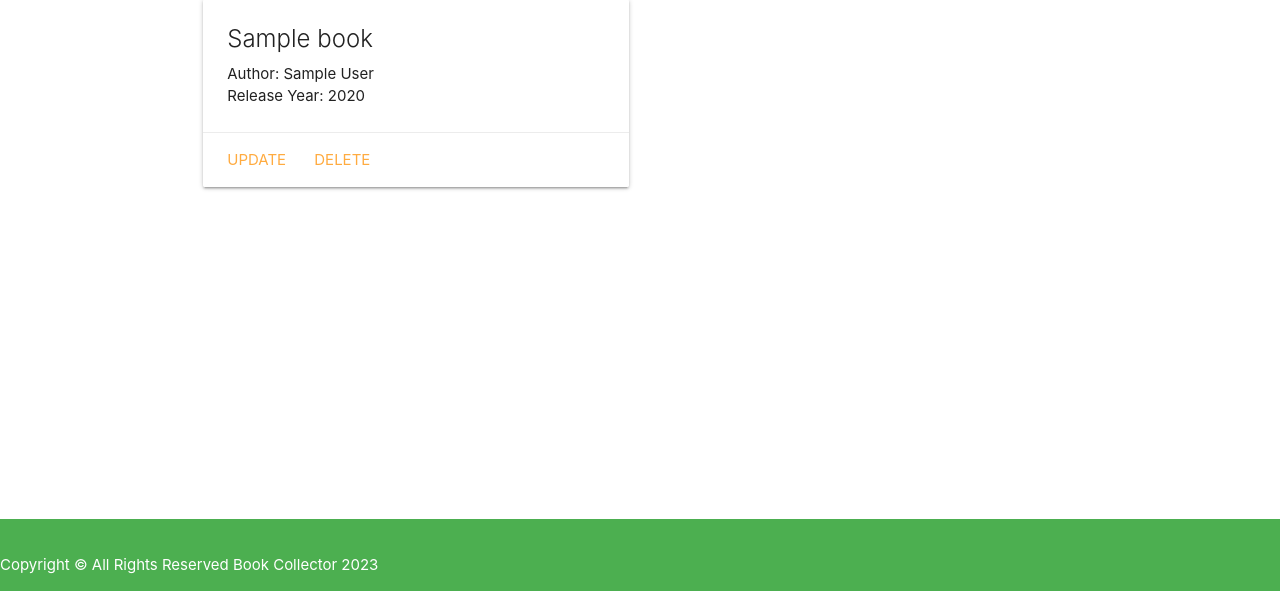
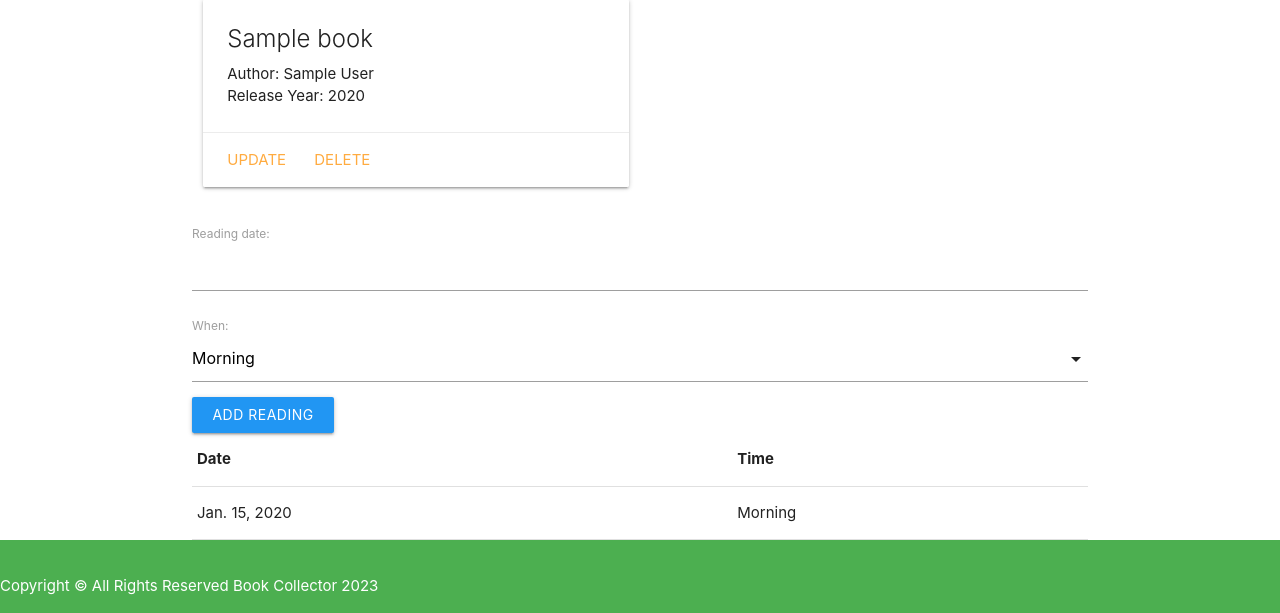
Before and after one commit to SophieDelice/BookCollector, a Django app: page /books/1/ in a window 1280 px wide. Shown: the part 209-822 px from the top of the page. Before the commit the page ends 800 px from the top, so only its background shows below. Run offline with Django 4.2, Linux system fonts and the light colour scheme; a user stored in the database is signed in; tables that the repository leaves empty hold one stand-in row (values such as "Sample post").

```diff
--- a/main_app/admin.py
+++ b/main_app/admin.py
@@ -1,6 +1,7 @@
 from django.contrib import admin
 
 # Register your models here.
-from .models import Book
+from .models import Book, Reading
 
 admin.site.register(Book)
+admin.site.register(Reading)
--- /dev/null
+++ b/main_app/forms.py
@@ -0,0 +1,7 @@
+from django.forms import ModelForm
+from .models import Reading
+
+class ReadingForm(ModelForm):
+    class Meta:
+        model = Reading
+        fields = ('date', 'time')
--- a/main_app/models.py
+++ b/main_app/models.py
@@ -10,11 +10,11 @@ class Book(models.Model):
     user = models.ForeignKey(User, on_delete=models.CASCADE)
 
 
-def __str__(self):
-    return self.title
+    def __str__(self):
+        return self.title
 
-def get_absolute_url(self):
-    return reverse ('books_detail', kwargs={'book_id': self.id})
+    def get_absolute_url(self):
+        return reverse ('books_detail', kwargs={'book_id': self.id})
 
 class Reading(models.Model):
     TIMES = (
@@ -22,5 +22,11 @@ class Reading(models.Model):
         ('A', 'Afternoon'),
         ('E', 'Evening'),
     )
-    date = models.DateField()
-    time = models.CharField(max_length=1, choices=TIMES, default=TIMES[0][0])
+    date = models.DateField('reading date')
+    time = models.CharField(max_length=1, choices=TIMES, default=TIMES[0][0], verbose_name = 'When')
+    book = models.ForeignKey(Book, on_delete=models.CASCADE)
+
+    def  __str__(self):
+        return f"{self.get_time_display()} on {self.date}"
+    class Meta:
+        ordering = '-date',
--- a/main_app/templates/base.html
+++ b/main_app/templates/base.html
@@ -15,6 +15,8 @@
     />
 
     <link rel="stylesheet" href="{% static 'css/style.css'%}">
+
+    <script src="https://cdnjs.cloudflare.com/ajax/libs/materialize/1.0.0/js/materialize.min.js"></script>
 
     {% block title %}
     <title>Book Collector</title>
--- a/main_app/templates/books/detail.html
+++ b/main_app/templates/books/detail.html
@@ -21,5 +21,48 @@
         </div>
      </div>
     </div>
+    </div>
+   </div>
+   <div class=" col s6">
+      <form action="{% url 'add_reading' book.id %}" method="POST">
+        {% csrf_token %}
+        {{ reading_form.as_p }}
+        <input type="submit" value=" Add Reading " class="btn blue">
+      </form>
+     <table class ='stripped'>
+      <thead>
+        <tr>
+          <th> Date </th>
+          <th> Time</th>
+        </tr>
+      </thead>
+      <tbody>
+        {% for reading in book.reading_set.all  %}
+        <tr>
+          <td> {{ reading.date }}</td>
+          <td> {{ reading.get_time_display }}</td>
+        </tr>
+        {%  endfor %}
+      </tbody>
+     </table>
+   </div>
+
+   <script>
+    const datePickerEl = document.getElementById('id_date');
+    const formSelectEl = document.getElementById('id_time');
+
+
+   M.Datepicker.init(M.datePickerEl, {
+     format: 'yyy-mm-dd',
+     defaultDate: new Date(),
+     setDefaultDate: true,
+     autoClose: true
+   });
+
+   M.FormSelect.init(formSelectEl);
+
+   </script>
+
+
 
 {% endblock %}
--- a/main_app/urls.py
+++ b/main_app/urls.py
@@ -9,5 +9,6 @@ urlpatterns = [
     path('books/create/', views.BookCreate.as_view(), name='book_create'),
     path('books/<int:pk>/update/', views.BookUpdate.as_view(), name='book_update'),
     path('books/<int:pk>/delete/', views.BookDelete.as_view(), name='book_delete'),
+    path('books/<int:book_id>/add_reading/', views.add_reading, name='add_reading'),
     path('accounts/signup/', views.signup, name='signup'),
 ]
--- a/main_app/views.py
+++ b/main_app/views.py
@@ -1,6 +1,7 @@
-from django.shortcuts import render
+from django.shortcuts import render, redirect
 from django.views.generic.edit import CreateView, UpdateView, DeleteView
 from .models import Book
+from .forms import ReadingForm
 from django.contrib.auth import login
 from django.contrib.auth.decorators import login_required
 from django.contrib.auth.mixins import LoginRequiredMixin
@@ -37,7 +38,20 @@ def books_index(request):
 @login_required
 def books_detail(request, book_id):
     book = Book.objects.get( id = book_id)
-    return render(request, 'books/detail.html', {'book': book, })
+    reading_form = ReadingForm()
+    return render(request, 'books/detail.html', {
+        'book': book,
+        'reading_form': reading_form
+    })
+
+@login_required
+def add_reading(request, book_id):
+    form = ReadingForm(request.POST)
+    if form.is_valid():
+        new_reading = form.save(commit=False)
+        new_reading.book_id = book_id
+        new_reading.save()
+    return redirect('books_detail', book_id=book_id)
 
 
 def signup(request):
@@ -49,17 +63,18 @@ def signup(request):
             login(request, user)
             return redirect('books_index')
         else:
-            print(form.erros)
+            print(form.errors)
             error_message = 'Invalid sign up - try again'
-        form = UserCreationForm()
-        return render(request, 'registration/signup.html', {
-            'form': form ,
-            'error': error_message
-         })
+
+    form = UserCreationForm()
+    return render(request, 'registration/signup.html', {
+        'form': form ,
+        'error': error_message
+    })
 
 class BookCreate(LoginRequiredMixin, CreateView):
     model = Book
-    fields = '__all__'
+    fields = ('title', 'author', 'year')
     template_name = 'books/book_form.html'
     success_url ='/books/'
     def form_valid(self, form):
```
Also changed, not shown: main_app/templates/books/book_form.html (+5 -5 lines), main_app/migrations/0004_reading.py (added), main_app/templates/registration/login.html (renamed from main_app/registration/login.html), main_app/templates/registration/signup.html (renamed from main_app/registration/signup.html). Lines whose indentation alone changed are shown as unchanged.
